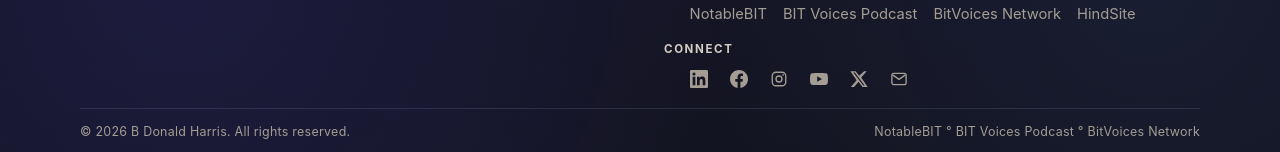
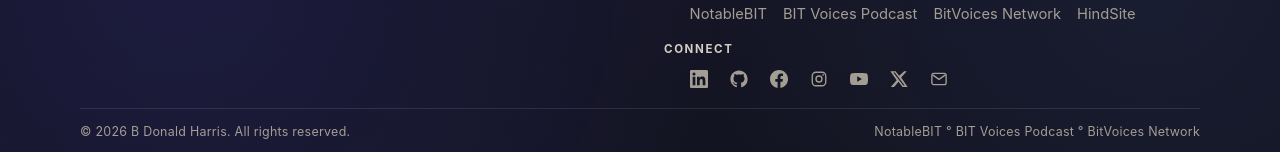
Before and after one commit to bdonaldharris/bdonaldharris.com, a Next.js app: page / in a window 1280 px wide. Shown: the part 2431-2583 px from the top of the page. Built offline with nearby package versions, Linux system fonts and the light colour scheme.

Commit message:
Add GitHub to footer social links

```diff
--- a/components/layout/site-footer.tsx
+++ b/components/layout/site-footer.tsx
@@ -19,6 +19,7 @@ const ecosystemLinks = [
 
 const socialLinks = [
   { href: "https://www.linkedin.com/in/briandharris/", label: "LinkedIn", icon: "linkedin" },
+  { href: "https://github.com/bdonaldharris", label: "GitHub", icon: "github" },
   { href: "https://www.facebook.com/bdonaldharris", label: "Facebook", icon: "facebook" },
   { href: "https://www.instagram.com/notablebit/", label: "Instagram", icon: "instagram" },
   { href: "https://www.youtube.com/@notablebit", label: "YouTube", icon: "youtube" },
@@ -44,6 +45,12 @@ function SocialIcon({ name }: { name: SocialIconName }) {
       return (
         <svg {...common} fill="currentColor">
           <path d="M20.45 20.45h-3.55v-5.57c0-1.33-.02-3.04-1.85-3.04-1.85 0-2.13 1.45-2.13 2.94v5.67H9.36V9h3.41v1.56h.05c.47-.9 1.64-1.85 3.37-1.85 3.6 0 4.27 2.37 4.27 5.46v6.28zM5.34 7.43a2.06 2.06 0 1 1 0-4.12 2.06 2.06 0 0 1 0 4.12zM7.12 20.45H3.55V9h3.57v11.45zM22.22 0H1.77C.79 0 0 .77 0 1.73v20.54C0 23.22.79 24 1.77 24h20.45c.98 0 1.78-.78 1.78-1.73V1.73C24 .77 23.2 0 22.22 0z" />
+        </svg>
+      );
+    case "github":
+      return (
+        <svg {...common} fill="currentColor">
+          <path d="M12 .5C5.65.5.5 5.65.5 12c0 5.08 3.29 9.39 7.86 10.91.58.11.79-.25.79-.56 0-.28-.01-1.19-.02-2.16-3.2.7-3.88-1.36-3.88-1.36-.52-1.33-1.28-1.68-1.28-1.68-1.05-.72.08-.7.08-.7 1.16.08 1.77 1.19 1.77 1.19 1.03 1.77 2.71 1.26 3.37.96.1-.75.4-1.26.73-1.55-2.55-.29-5.24-1.28-5.24-5.69 0-1.26.45-2.28 1.19-3.09-.12-.29-.52-1.46.11-3.04 0 0 .97-.31 3.16 1.18A10.98 10.98 0 0 1 12 6.02c.98 0 1.95.13 2.87.39 2.19-1.49 3.16-1.18 3.16-1.18.63 1.58.23 2.75.11 3.04.74.81 1.19 1.83 1.19 3.09 0 4.42-2.69 5.39-5.25 5.68.41.36.78 1.06.78 2.14 0 1.55-.01 2.79-.01 3.17 0 .31.21.67.79.56A11.51 11.51 0 0 0 23.5 12C23.5 5.65 18.35.5 12 .5z" />
         </svg>
       );
     case "facebook":
```
